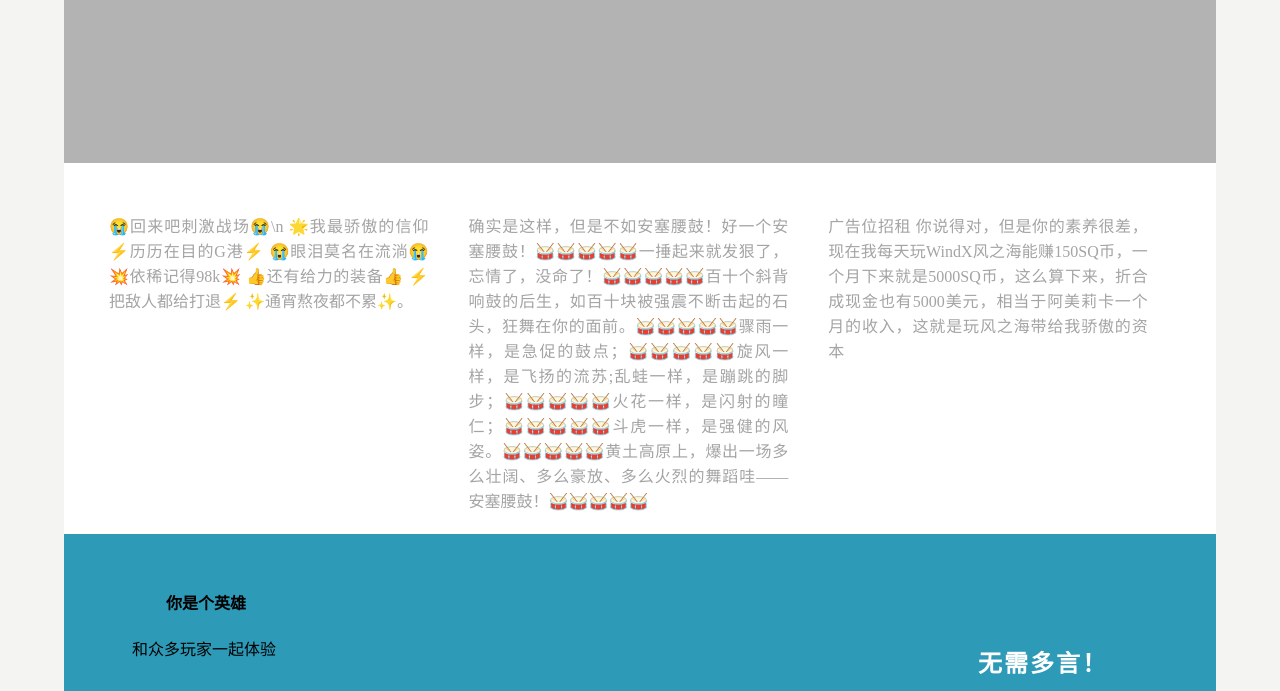
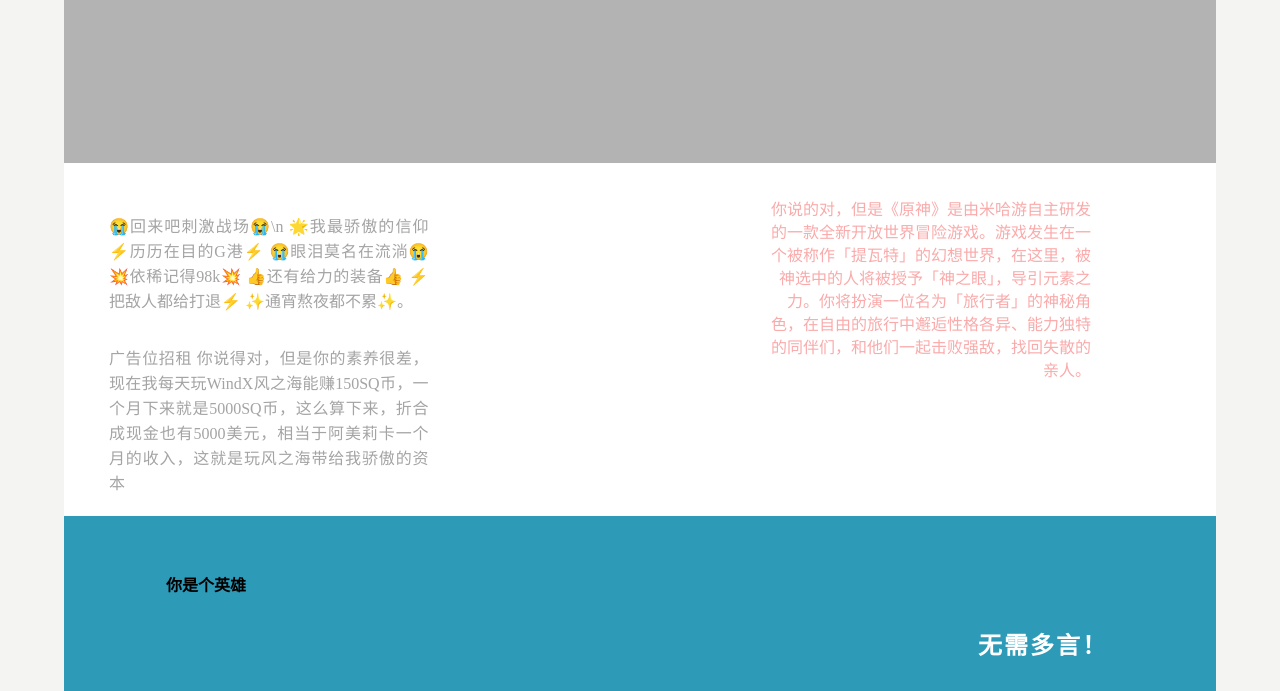
Before and after one commit to Chicken0327/chicken0327.github.io, a plain HTML site: page index.html in a window 1280 px wide. Shown: the part 261-952 px from the top of the page. Drawn offline with Linux system fonts and the light colour scheme; grey boxes are pictures that could not be loaded.

Commit message:
Update index.html

```diff
--- a/index.html
+++ b/index.html
@@ -85,9 +85,7 @@
 👍还有给力的装备👍
 ⚡️把敌人都给打退⚡️
 ✨通宵熬夜都不累✨。&nbsp; </p>
-
-    <p class="text_column">确实是这样，但是不如安塞腰鼓！好一个安塞腰鼓！🥁🥁🥁🥁🥁一捶起来就发狠了，忘情了，没命了！🥁🥁🥁🥁🥁百十个斜背响鼓的后生，如百十块被强震不断击起的石头，狂舞在你的面前。🥁🥁🥁🥁🥁骤雨一样，是急促的鼓点；🥁🥁🥁🥁🥁旋风一样，是飞扬的流苏;乱蛙一样，是蹦跳的脚步；🥁🥁🥁🥁🥁火花一样，是闪射的瞳仁；🥁🥁🥁🥁🥁斗虎一样，是强健的风姿。🥁🥁🥁🥁🥁黄土高原上，爆出一场多么壮阔、多么豪放、多么火烈的舞蹈哇——安塞腰鼓！🥁🥁🥁🥁🥁 </p>
-
+<p class="parallax_description">你说的对，但是《原神》是由米哈游自主研发的一款全新开放世界冒险游戏。游戏发生在一个被称作「提瓦特」的幻想世界，在这里，被神选中的人将被授予「神之眼」，导引元素之力。你将扮演一位名为「旅行者」的神秘角色，在自由的旅行中邂逅性格各异、能力独特的同伴们，和他们一起击败强敌，找回失散的亲人。</p>
     <p class="text_column">广告位招租 你说得对，但是你的素养很差，现在我每天玩WindX风之海能赚150SQ币，一个月下来就是5000SQ币，这么算下来，折合成现金也有5000美元，相当于阿美莉卡一个月的收入，这就是玩风之海带给我骄傲的资本&nbsp; </p>
 
   </section>
@@ -98,8 +96,6 @@
 
       <h4>你是个英雄&nbsp;</h4>
 
-      <p>和众多玩家一起体验&nbsp;&nbsp;</p>
-
   </div>
 
   <!-- Parallax Section -->
@@ -108,7 +104,7 @@
 
     <h2 class="parallax">无需多言！&nbsp;</h2>
 
-    <p class="parallax_description">你说的对，但是《原神》是由米哈游自主研发的一款全新开放世界冒险游戏。游戏发生在一个被称作「提瓦特」的幻想世界，在这里，被神选中的人将被授予「神之眼」，导引元素之力。你将扮演一位名为「旅行者」的神秘角色，在自由的旅行中邂逅性格各异、能力独特的同伴们，和他们一起击败强敌，找回失散的亲人。</p>
+
 <iframe src="//player.bilibili.com/player.html?aid=506431235&bvid=BV1ou411o791&cid=433598997&page=1" scrolling="no" border="0" frameborder="no" framespacing="0" allowfullscreen="true"> </iframe>
   </section>
 
```
